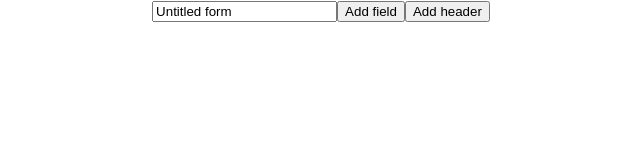
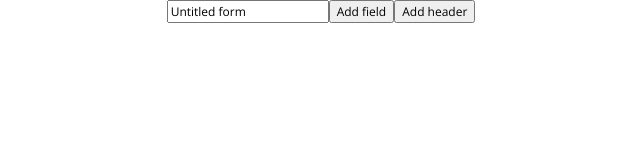
Before and after one commit to markw13a/form-hackathon, a React (Create React App) app: page / in a window 1280 px wide. Shown: the top 160 px of the page, without its empty margins (319-959 px from the left). Built offline with nearby package versions, Linux system fonts and the light colour scheme.

Commit message:
Load google font, apply to all elements

```diff
--- a/public/index.html
+++ b/public/index.html
@@ -1,15 +1,15 @@
 <!DOCTYPE html>
 <html lang="en">
+
 <head>
   <meta charset="utf-8" />
   <link rel="icon" href="%PUBLIC_URL%/favicon.ico" />
   <meta name="viewport" content="width=device-width, initial-scale=1" />
   <meta name="theme-color" content="#000000" />
-    <meta
-      name="description"
-      content="Web site created using create-react-app"
-    />
+  <meta name="description" content="Web site created using create-react-app" />
   <link rel="apple-touch-icon" href="%PUBLIC_URL%/logo192.png" />
+  <!-- Load google fonts -->
+  <link href="https://fonts.googleapis.com/css?family=Open+Sans&display=swap" rel="stylesheet">
   <!--
       manifest.json provides metadata used when your web app is installed on a
       user's mobile device or desktop. See https://developers.google.com/web/fundamentals/web-app-manifest/
@@ -26,6 +26,7 @@
     -->
   <title>React App</title>
 </head>
+
 <body>
   <noscript>You need to enable JavaScript to run this app.</noscript>
   <div id="root"></div>
@@ -40,4 +41,5 @@
       To create a production bundle, use `npm run build` or `yarn build`.
     -->
 </body>
+
 </html>
--- a/src/style/main.scss
+++ b/src/style/main.scss
@@ -1,8 +1,9 @@
+body * { font-family: 'Open Sans', sans-serif; font-size:12px}
+
 .App {
     display: flex;
     flex-direction: column;
     align-items: center;
-
     // Remove from DOM so that width and height are calculated based window size rather than on parent size
     position: absolute;
     width: 100%;
```
Lines whose indentation alone changed are shown as unchanged.
